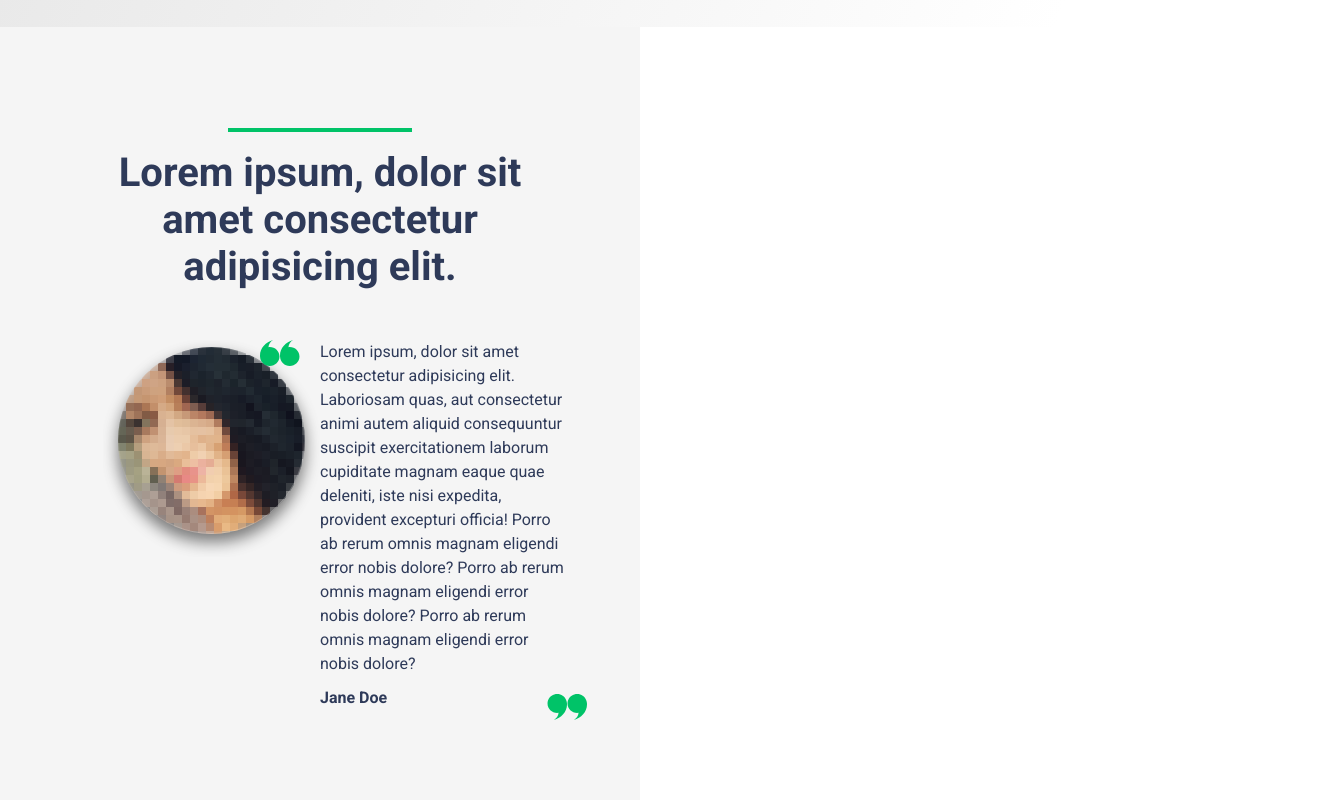
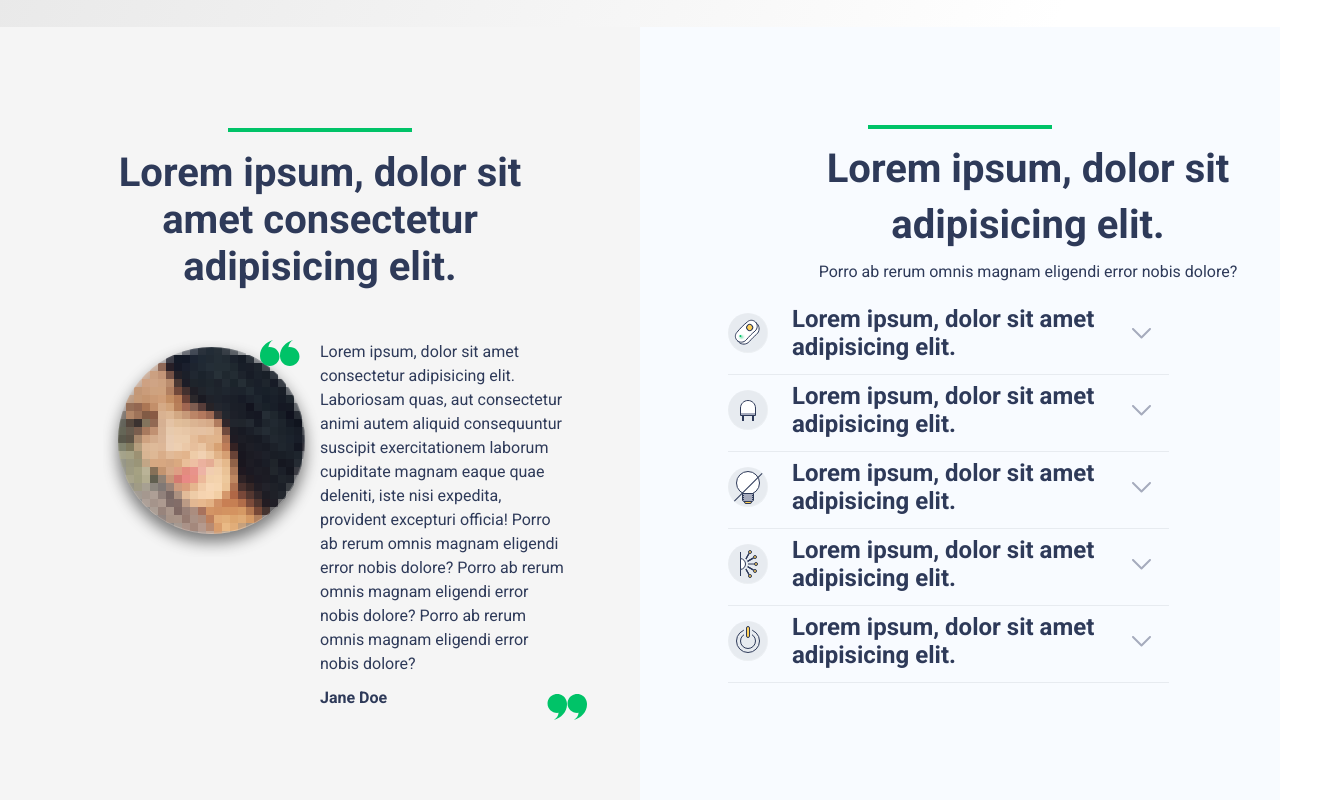
Before and after one commit to Miefim/Tesonero-web-site, a React (Create React App) app: page / in a window 1280 px wide. Shown: the part 1080-1880 px from the top of the page, 1328 px wide, since content can reach past the window. Built offline with nearby package versions, Linux system fonts and the light colour scheme.

Commit message:
Made drop down section

```diff
--- a/src/App.js
+++ b/src/App.js
@@ -1,6 +1,7 @@
 import Header from './components/Header';
 import Banner from './components/Banner';
 import Blog from './components/Blog';
+import DropDownBlock from './components/DropDownBlock';
 import './App.css';
 
 function App() {
@@ -10,6 +11,7 @@ function App() {
       <Banner/>
       <div className='content'>
         <Blog/>
+        <DropDownBlock/>
       </div>
     </div>
   );
--- /dev/null
+++ b/src/components/DropDownBlock/index.jsx
@@ -0,0 +1,85 @@
+import { useState } from 'react'
+
+import DropDown from '../UI/DropDown'
+import SeparateLine from '../UI/SeparateLine'
+import style from './index.module.css'
+
+const DropDownBlock = () => {
+   const [visible, setVisible] = useState(null)
+   return(
+      <div className={style.ddBlock}>
+         <SeparateLine className={style.line}/>
+         <title className={style.title}>
+            Lorem ipsum, dolor sit
+            adipisicing elit.
+            <div className={style.subtitle}>
+               Porro ab rerum omnis magnam eligendi error nobis dolore?
+            </div>
+         </title>
+         <div className={style.ddList}>
+            <DropDown id={'1'} visible={visible} setVisible={setVisible}>
+               <div>
+                  <img className={style.ddImg} src="/images/dropDownIcon1.svg" alt="" />
+                  <div>
+                     Lorem ipsum, dolor sit amet adipisicing elit.
+                  </div>
+               </div>
+               <div>
+                  Laboriosam quas, aut consectetur animi autem aliquid consequuntur
+                  suscipit exercitationem laborum cupiditate magnam eaque quae delenit
+               </div>
+            </DropDown>
+            <DropDown id={'2'} visible={visible} setVisible={setVisible}>
+               <div>
+                  <img className={style.ddImg} src="/images/dropDownIcon2.svg" alt="" />
+                  <div>
+                     Lorem ipsum, dolor sit amet adipisicing elit.
+                  </div>
+               </div>
+               <div>
+                  Laboriosam quas, aut consectetur animi autem aliquid consequuntur
+                  suscipit exercitationem laborum cupiditate magnam eaque quae delenit
+               </div>
+            </DropDown>
+            <DropDown id={'3'} visible={visible} setVisible={setVisible}>
+               <div>
+                  <img className={style.ddImg} src="/images/dropDownIcon3.svg" alt="" />
+                  <div>
+                     Lorem ipsum, dolor sit amet adipisicing elit.
+                  </div>
+               </div>
+               <div>
+                  Laboriosam quas, aut consectetur animi autem aliquid consequuntur
+                  suscipit exercitationem laborum cupiditate magnam eaque quae delenit
+               </div>
+            </DropDown>
+            <DropDown id={'4'} visible={visible} setVisible={setVisible}>
+               <div>
+                  <img className={style.ddImg} src="/images/dropDownIcon4.svg" alt="" />
+                  <div>
+                     Lorem ipsum, dolor sit amet adipisicing elit.
+                  </div>
+               </div>
+               <div>
+                  Laboriosam quas, aut consectetur animi autem aliquid consequuntur
+                  suscipit exercitationem laborum cupiditate magnam eaque quae delenit
+               </div>
+            </DropDown>
+            <DropDown id={'5'} visible={visible} setVisible={setVisible}>
+               <div>
+                  <img className={style.ddImg} src="/images/dropDownIcon5.svg" alt="" />
+                  <div>
+                     Lorem ipsum, dolor sit amet adipisicing elit.
+                  </div>
+               </div>
+               <div>
+                  Laboriosam quas, aut consectetur animi autem aliquid consequuntur
+                  suscipit exercitationem laborum cupiditate magnam eaque quae delenit
+               </div>
+            </DropDown>
+         </div>
+      </div>
+   )
+}
+
+export default DropDownBlock
--- /dev/null
+++ b/src/components/DropDownBlock/index.module.css
@@ -0,0 +1,40 @@
+.ddBlock {
+   background-color: #F8FBFF;
+   width: 50%;
+   box-sizing: border-box;
+   padding: 98px 88px 20px 88px;
+   display: flex;
+   flex-direction: column;
+   /* align-items: center; */
+}
+
+.line {
+   margin: 0 auto;
+}
+
+.title {
+   display: block;
+   width: 600px;
+   height: 147px;
+   font-weight: 700;
+   font-size: 40px;
+   line-height: 56px;
+   text-align: center;
+   margin: 12px auto 0 auto;
+}
+
+.subtitle {
+   font-weight: 400;
+   font-size: 16px;
+   line-height: 24px;
+   margin-top: 7px;
+}
+
+.ddImg {
+   margin-right: 24px;
+}
+
+.ddList {
+   width: 95%;
+   margin-top: 10px;
+}
--- /dev/null
+++ b/src/components/UI/DropDown/index.jsx
@@ -0,0 +1,17 @@
+import style from './index.module.css'
+
+const DropDown = ({children, className, visible, setVisible, id, ...props}) => {
+   return(
+      <div className={`${style.dd} ${className}`} onClick={(e) => setVisible(visible === e.currentTarget.id ? null : e.currentTarget.id)} id={id} {...props}>
+         <div className={`${style.ddHeader} ${visible === id && style.green}`}>
+            {children[0].props.children}
+         </div>
+         <div className={`${style.ddBody} ${visible === id && style.visible}`}>
+            {children[1]}
+         </div>
+         <img className={`${style.ddArrow} ${visible === id && style.rotate180}`} src="/images/arrowDown.svg" alt="" />
+      </div>
+   )
+}
+
+export default DropDown
--- /dev/null
+++ b/src/components/UI/DropDown/index.module.css
@@ -0,0 +1,50 @@
+.dd {
+   position: relative;
+   width: 100%;
+   display: flex;
+   flex-direction: column;
+   border-bottom: 1px solid #E7EBF0;
+   min-height: 70px;
+}
+
+.ddArrow {
+   position: absolute;
+   right: 18px;
+   top: 30px;
+   transition: .3s;
+}
+
+.ddHeader {
+   display: flex;
+   align-items: center;
+   font-size: 24px;
+   font-weight: 700;
+   line-height: 28.13px;
+   height: 70px;
+   transition: .3s;
+   z-index: 10;
+}
+
+.ddBody {
+   font-weight: 400;
+   font-size: 16px;
+   line-height: 18.75px;
+   width: 80%;
+   margin: -10px 0 16px 64px;
+   transition: .3s;
+   height: 0;
+   overflow: hidden;
+}
+
+.visible {
+   height: auto;
+   margin-top: 0;
+}
+
+.rotate180 {
+   transform: rotate(180deg);
+}
+
+.green {
+   color: #00C368;
+}
```
